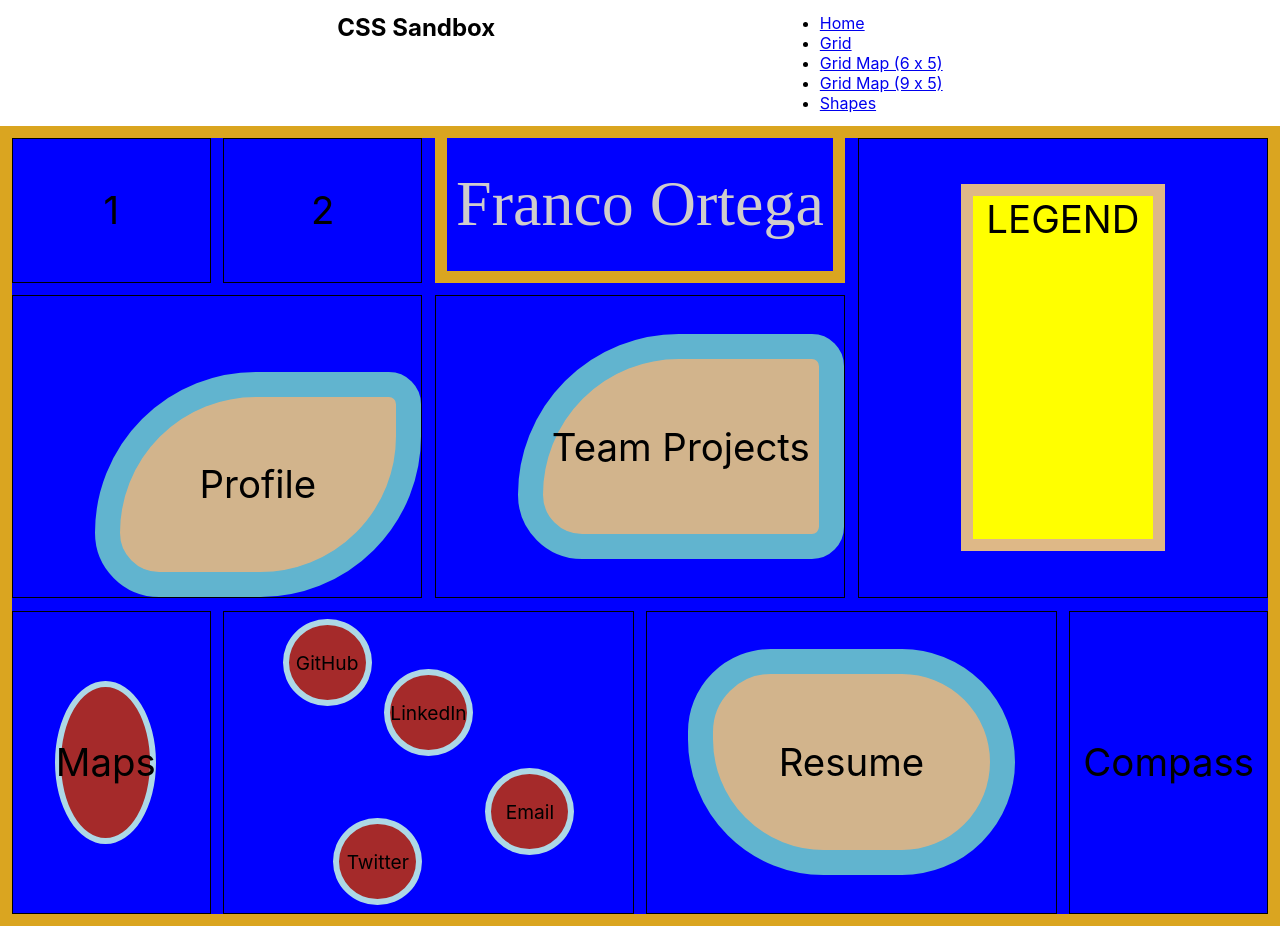
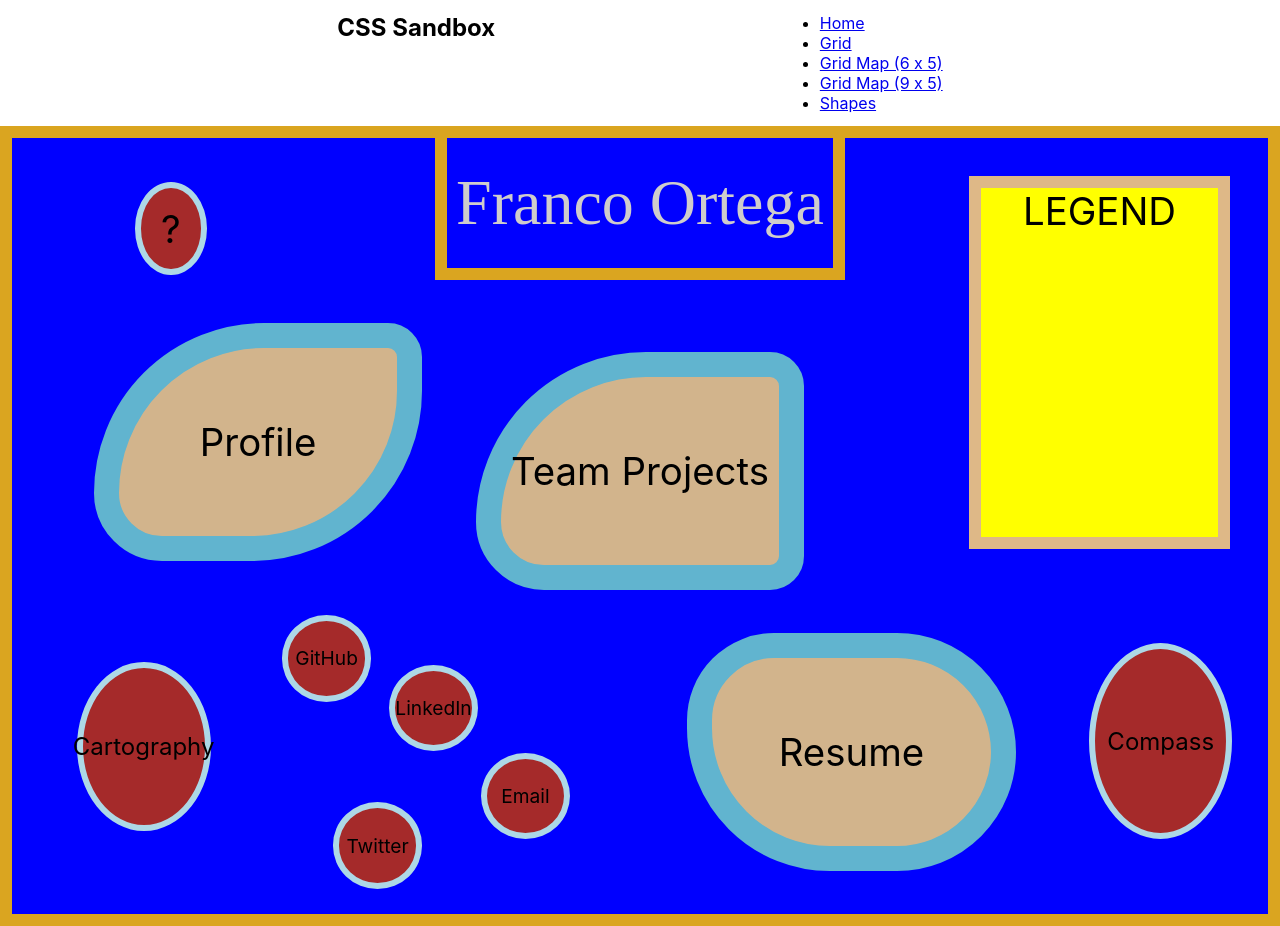
Before and after one commit to franco-ortega/css-sandbox, a React (Create React App) app: page /gridmap6x5 in a window 1280 px wide. Built offline with nearby package versions, Linux system fonts and the light colour scheme.

Commit message:
initial commit to remote repo

```diff
--- a/src/components/grid/GridIslands.module.css
+++ b/src/components/grid/GridIslands.module.css
@@ -1,6 +1,4 @@
 .GridIslandContainer {
-
-
     display: grid;
     grid-template-columns: repeat(8, 1fr);
     grid-template-rows: repeat(6, 1fr);
@@ -13,7 +11,6 @@
 
 .GridIsland {
 
-
     font-size: 50%;
     display: flex;
     align-items: center;
@@ -22,16 +19,22 @@
 
 .GridIslandA {
     grid-area: 1 / 2 / 3 / 4;
+    align-items: flex-end;
 }
 
 .GridIslandB {
     grid-area: 2 / 4 / 4 / 6;
+    align-items: flex-end;
+    justify-content: flex-end;
 }
 
 .GridIslandC {
     grid-area: 4 / 6 / 6 / 8;
+    align-items: flex-start;
+    justify-content: flex-start;
 }
 
 .GridIslandD {
     grid-area: 5 / 3 / 7 / 5;
+    align-items: flex-start;
 }
--- a/src/components/grid/GridMap6x5.jsx
+++ b/src/components/grid/GridMap6x5.jsx
@@ -11,8 +11,10 @@ const GridMap6x5 = () => {
     return (
         <div className={styles.GridMap6x5}>
             <div className={styles.GridContainer}>
-                <div className={styles.GridItem}>1</div>
-                <div className={styles.GridItem}>2</div>
+                <div className={`${styles.GridItem} ${styles.GridItem1}`}>
+                    <Circle label={'?'} />
+                </div>
+                <div className={styles.GridItem}></div>
                 <div className={`${styles.GridItem} ${styles.GridItem3}`}>
                     Franco Ortega
                 </div>
@@ -32,7 +34,7 @@ const GridMap6x5 = () => {
                     />
                 </div>
                 <div className={`${styles.GridItem} ${styles.GridItemCart}`}>
-                <Circle label={'Maps'} />
+                <Circle label={'Cartography'} />
                 </div>
                 <div className={`${styles.GridItem} ${styles.GridItem7}`}>
                     <GridIslands />
@@ -43,7 +45,9 @@ const GridMap6x5 = () => {
                         borderShape={styles2.Resume}
                     />
                 </div>
-                <div className={`${styles.GridItem} ${styles.GridItem9}`}>Compass</div>
+                <div className={`${styles.GridItem} ${styles.GridItem9}`}>
+                    <Circle label={'Compass'} />
+                </div>
                 {/* <div className={styles.GridItem}>13</div> */}
             </div>
 
--- a/src/components/grid/GridMap6x5.module.css
+++ b/src/components/grid/GridMap6x5.module.css
@@ -13,14 +13,13 @@
     grid-template-rows: repeat(5, 1fr);
     gap: 1vw;
 
-    padding: 0;
+    padding-bottom: 1vw;
     height: 100%;
     width: 100%;
 }
 
 .GridItem {
     background: blue;
-    border: .1vw solid black;
 
     display: flex;
     align-items: center;
@@ -28,6 +27,11 @@
 
     font-size: 3vw;
     text-align: center;
+}
+
+.GridItem1 {
+    padding-top: 20%;
+    padding-left: 60%;
 }
 
 .GridItem3 {
@@ -45,13 +49,18 @@
 .GridItem4 {
     grid-column: 5 / 7;
     grid-row: 1 / 4;
+
+    align-items: flex-start;
+    justify-content: flex-end;
+    padding-top: 3vw;
+    padding-right: 3vw;
 }
 
 .GridItem5 {
     grid-column: 1 / 3;
     grid-row: 2 / 4;
 
-    align-items: flex-end;
+    align-items: center;
     justify-content: flex-end;
 }
 
@@ -59,15 +68,20 @@
     grid-column: 3 / 5;
     grid-row: 2 / 4;
 
-    align-items: center;
-    justify-content: flex-end;
+    align-items: flex-end;
+    justify-content: center;
 }
 
 .GridItemCart {
     grid-row: 4 / 6;
 
-    display: grid;
-    padding: 30%;
+    padding-left: 25%;
+    padding-top: 20%;
+    padding-bottom: 35%;
+    font-size: x-large;
+
+    align-items: flex-end;
+    justify-content: flex-end;
 }
 
 .GridItem7 {
@@ -83,4 +97,11 @@
 .GridItem9 {
     grid-column: 6 / 7;
     grid-row: 4 / 6;
+
+    padding: 10%;
+    padding-top: 20%;
+    padding-bottom: 20%;
+    font-size: x-large;
+    align-items: flex-start;
+    justify-content: flex-start;
 }
--- a/src/components/shapes/RectangleSoftEdge.module.css
+++ b/src/components/shapes/RectangleSoftEdge.module.css
@@ -6,7 +6,7 @@
     align-items: center;
     justify-content: center;
 
-    height: 75%;
+    height: 80%;
     width: 80%;
 }
 
--- a/src/components/shapes/RectangleTall.module.css
+++ b/src/components/shapes/RectangleTall.module.css
@@ -2,6 +2,6 @@
     background: yellow;
     border: 1vw solid burlywood;
 
-    height: 80%;
-    width: 50%;
+    height: 90%;
+    width: 70%;
 }
```
